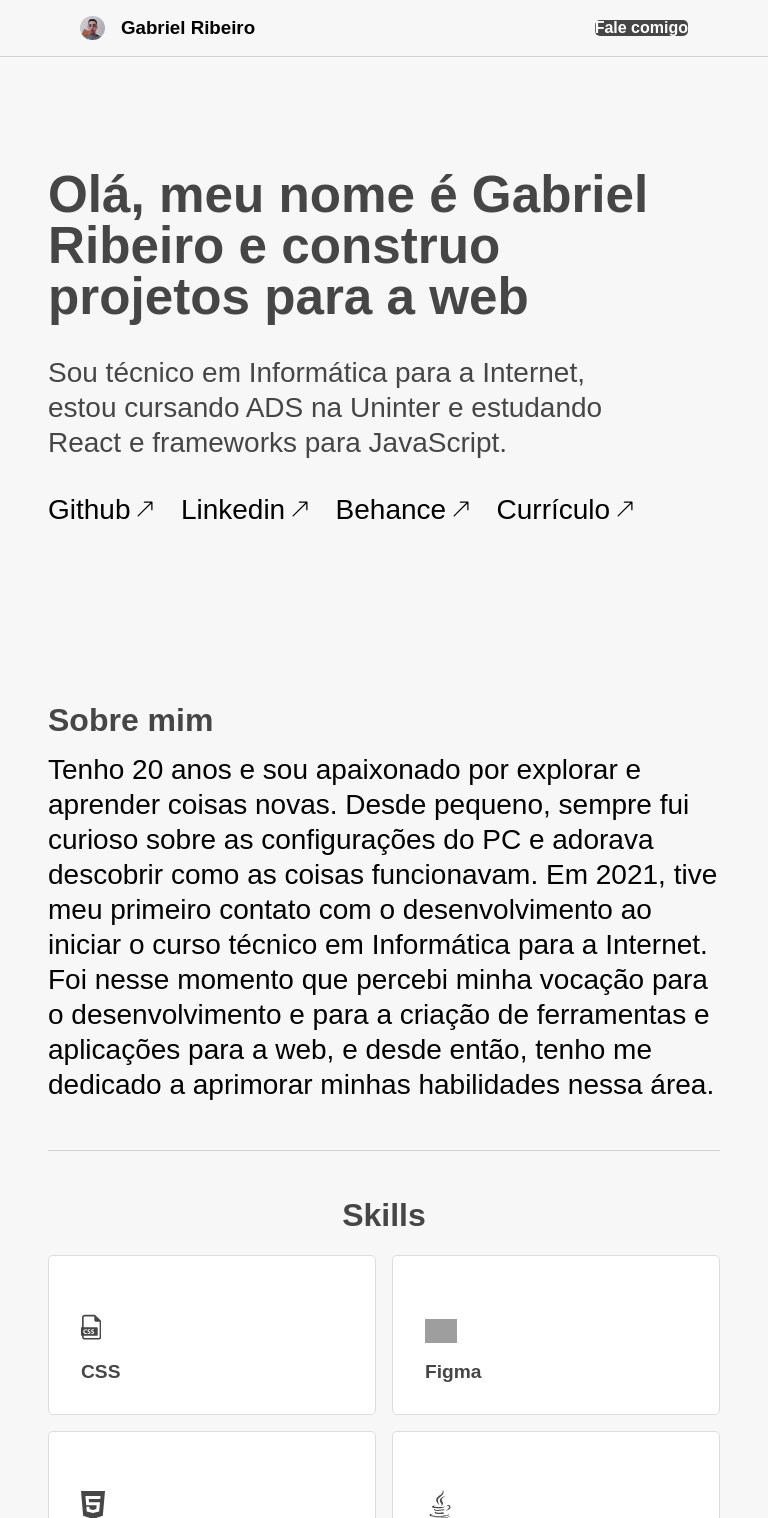
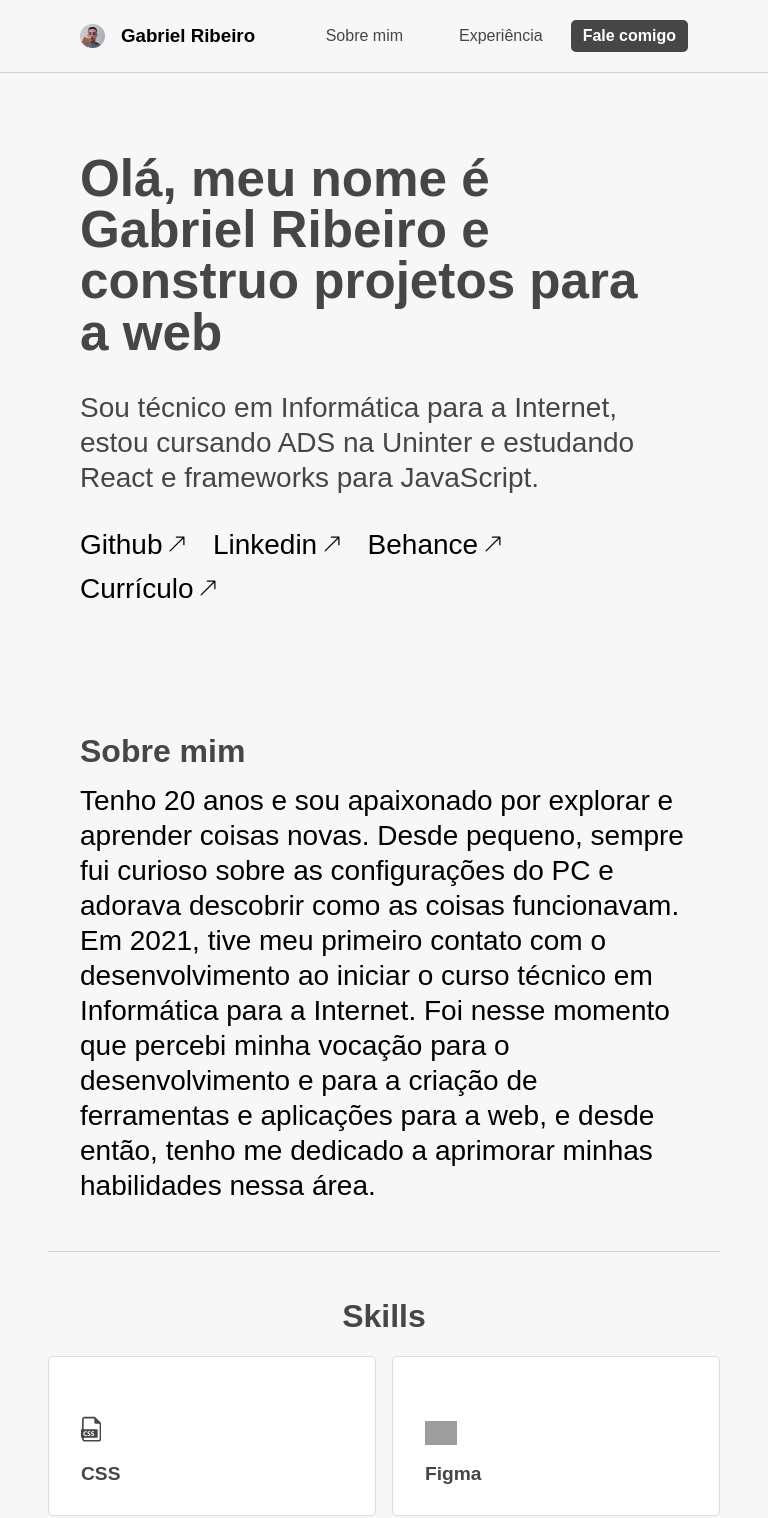
Before and after one commit to gabriersdev/portfolio-br, a PHP site: page / in a window 768 px wide. Shown: the top 1518 px of the page. Run offline with PHP 8.4, Linux system fonts and the light colour scheme; grey boxes are pictures that could not be loaded.

Commit message:
feat: Atualizar estilos de CSS nos arquivos about.css, experience.css, menu.css e title.css

```diff
--- a/assets/css/about.css
+++ b/assets/css/about.css
@@ -31,6 +31,6 @@ section.about {
 
 @media screen and (min-width: 767px) and (max-width: 1000px) {
   section.about {
-    margin: 3rem;
+    padding: auto 3rem;
   }
 }
--- a/assets/css/experience.css
+++ b/assets/css/experience.css
@@ -174,6 +174,6 @@ section.experience {
 
 @media screen and (min-width: 767px) and (max-width: 1000px) {
   section.experience {
-    padding: 3rem;
+    padding: auto 3rem;
   }
 }
--- a/assets/css/menu.css
+++ b/assets/css/menu.css
@@ -80,6 +80,8 @@ header.menu {
   .menu__list__item__contato a {
     padding: 0;
     margin: 0;
+    background-color: var(--cor-de-fundo);
+    color: #464646;
   }
 
   .menu__list__item {
@@ -92,14 +94,4 @@ header.menu {
   section.menu {
     padding: auto 3rem;
   }
-
-  .menu__list__item__contato a {
-    padding: 0;
-    margin: 0;
-  }
-
-  .menu__list__item {
-    display: none;
-    text-align: right;
-  }
 }
--- a/assets/css/title.css
+++ b/assets/css/title.css
@@ -125,6 +125,6 @@ section.title {
 
 @media screen and (min-width: 767px) and (max-width: 1000px) {
   section.title {
-    margin: 2rem 3rem;
+    padding: auto 3rem;
   }
 }
```
